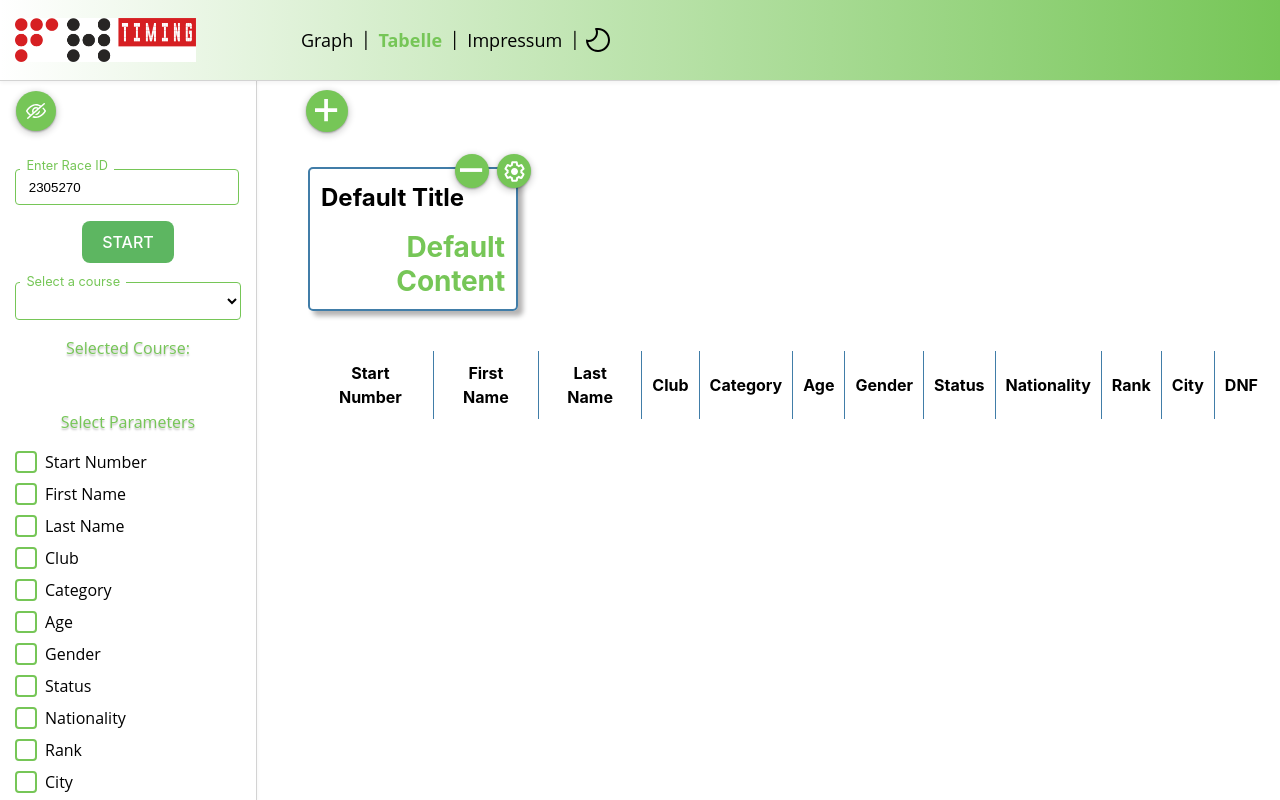
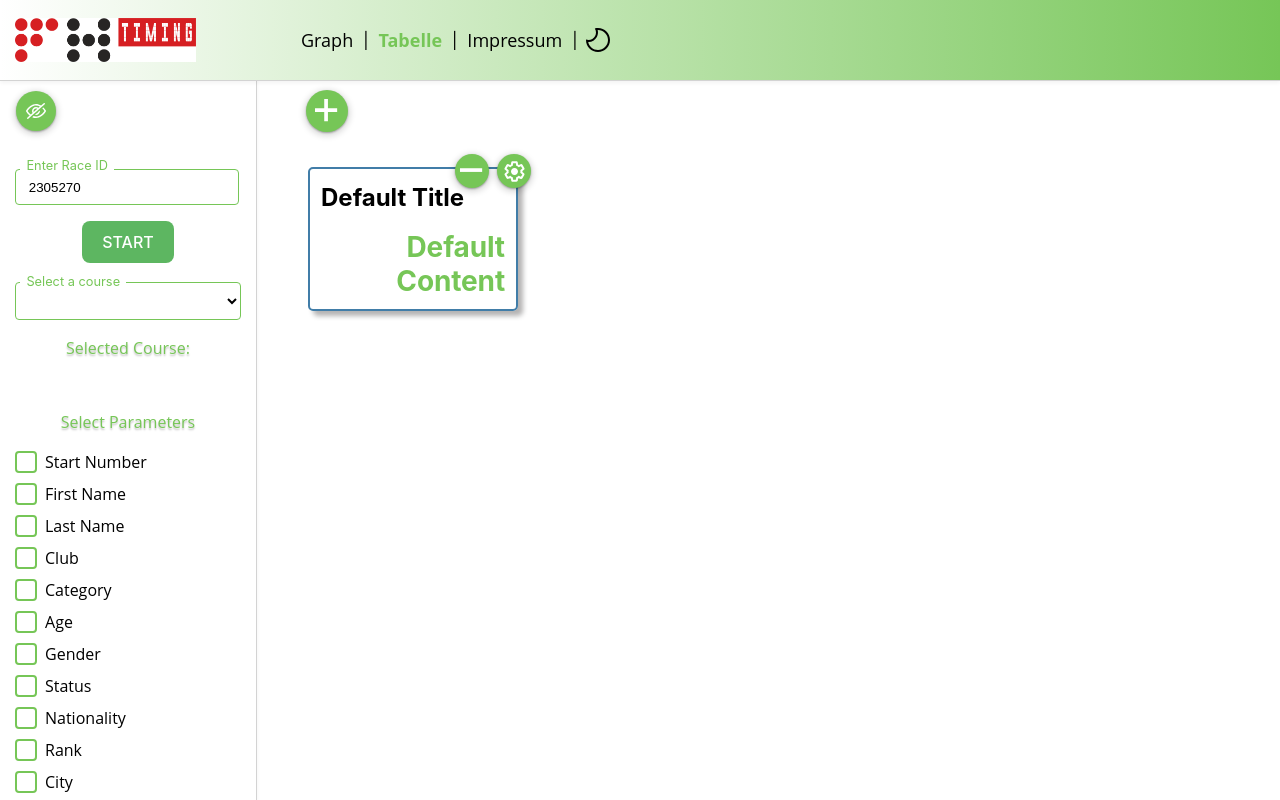
Before and after one commit to szeminator/fhtiming, a Vue app in the folder dashboard/: page /table in a window 1280 px wide. Built offline with nearby package versions, Linux system fonts and the light colour scheme.

Commit message:
Add watch for selectedKeys in Filterlogic.vue

```diff
--- a/dashboard/src/components/Filterlogic.vue
+++ b/dashboard/src/components/Filterlogic.vue
@@ -161,6 +161,12 @@ watch(selectedSplits, (newSplits) => {
   //but in the results call the splits are called START_DUMMY_Time so every Splitname with _Time at the end needs to be updated
   let updatedSplits = newSplits.map(split => split + "_Time");
   store.setSelectedSplitIDs(updatedSplits);
+});
+
+watch(selectedKeys, (newKeys) => {
+  selectedKeys.value = newKeys;
+  console.log("Selected Keys got updated: " + selectedKeys.value);
+  store.setSelectedKeys(selectedKeys);
 });
 
 onMounted(() => {
--- a/dashboard/src/components/Table.vue
+++ b/dashboard/src/components/Table.vue
@@ -25,7 +25,7 @@
       <thead class="header">
         <tr>
           <th v-for="key in combinedKeys" :key="key">
-            {{ keyMappings[key] || key }}
+            {{ key }}
           </th>
         </tr>
       </thead>
@@ -56,23 +56,10 @@ let predefinedChartKeys = ['start', 'first', 'last', 'club', 'category', 'age',
 
 let selectedCourse = computed(() => store.selectedCourse);
 let selectedSplits = computed(() => store.selectedSplitIDs);
-let combinedKeys = computed(() => predefinedChartKeys.concat(selectedSplits.value));
+let keyMappings = computed(() => store.selectedKeys);
+let combinedKeys = computed(() => keyMappings.value.concat(selectedSplits.value));
 
-const keyMappings = {
-  start: 'Start Number',
-  first: 'First Name',
-  last: 'Last Name',
-  club: 'Club',
-  category: 'Category',
-  age: 'Age',
-  gender: 'Gender',
-  status: 'Status',
-  nat: 'Nationality',
-  rank: 'Rank',
-  city: 'City',
-  dnf: 'DNF'
-// Add more mappings as needed
-};
+
 
 // Create a ref that will be used to force a re-render
 let renderKey = ref(0);
@@ -80,9 +67,12 @@ let renderKey = ref(0);
 // Watch for changes in combinedKeys
 watch(combinedKeys, () => {
   // Increment renderKey to force a re-render
-  //console.log('combinedKeys changed', combinedKeys.value);
+ // console.log('combinedKeys changed', combinedKeys.value);
   renderKey.value++;
   //console.log('renderKey changed', renderKey.value);
+});
+watch(keyMappings, () => {
+ // console.log('keyMappings changed', keyMappings.value);
 });
 
 onMounted(() => {
--- a/dashboard/src/store.ts
+++ b/dashboard/src/store.ts
@@ -12,7 +12,7 @@ export const useStore = defineStore({
     selectedCourse: 0,
     selectedSplitIDs: [] as string[],
     chartdataKeys: [] as string[],
-
+    selectedKeys: [] as string[], // change to any, cause the store to save an object with key value.
   }),
   actions: {
     setCourses(courses: any[]) {
@@ -38,6 +38,9 @@ export const useStore = defineStore({
     },
     setChartdataKeys(chartdataKeys: string[]) {
       this.chartdataKeys = chartdataKeys;
-    }
+    },
+    setSelectedKeys(selectedKeys: string[]) {
+      this.selectedKeys = selectedKeys;
+    },
   }
 });
```
